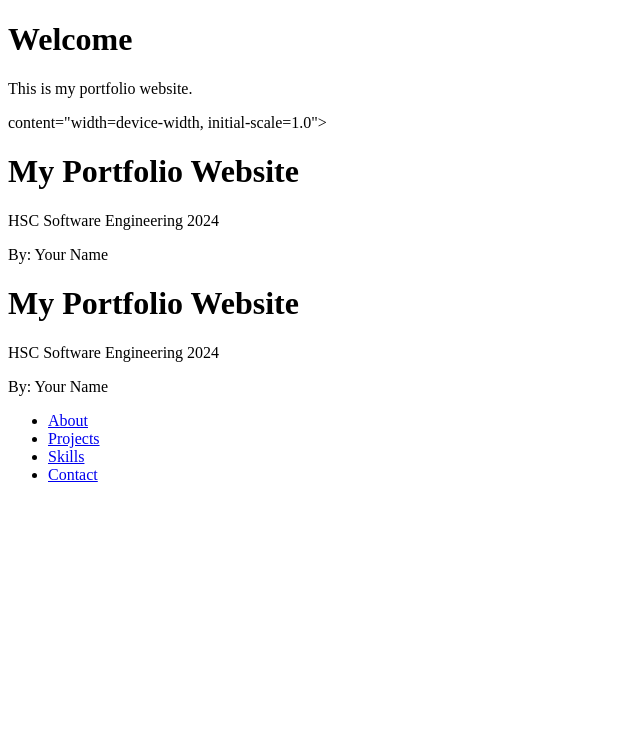
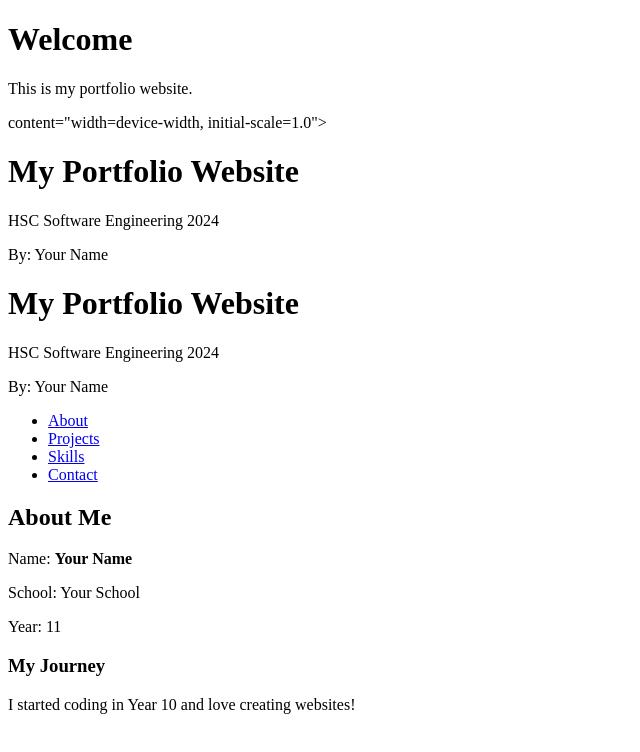
Before and after one commit to gordonchan913/portfolio, a plain HTML site: page index.html in a window 1280 px wide. Shown: the whole page, without its empty margins (0-640 px from the left). Drawn offline with Linux system fonts and the light colour scheme.

Commit message:
Added about section with personal information

```diff
--- a/index.html
+++ b/index.html
@@ -52,3 +52,16 @@
     </nav>
 </body>
 </html>
+
+<main>                                       <!-- main tag for primary content -->
+    <!-- About Me Section -->
+    <section id="about">                     <!-- section with id for navigation -->
+        <h2>About Me</h2>                    <!-- Second-level heading -->
+        <p>Name: <strong>Your Name</strong></p>
+        <p>School: Your School</p>
+        <p>Year: 11</p>
+
+        <h3>My Journey</h3>                  <!-- Third-level heading -->
+        <p>I started coding in Year 10 and love creating websites!</p>
+    </section>
+</main>
```
